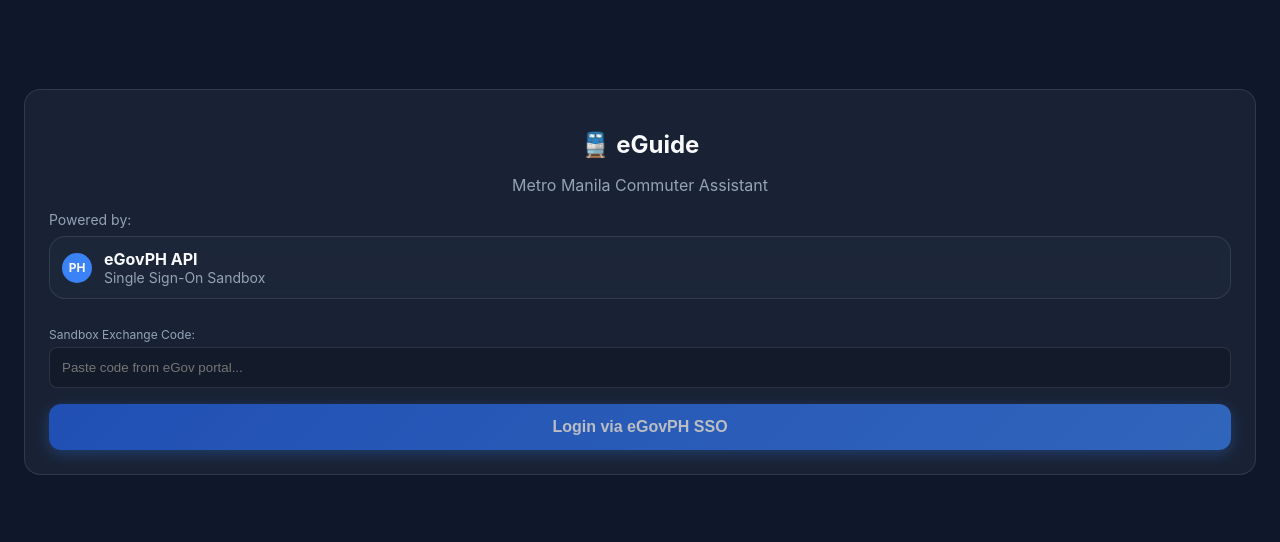
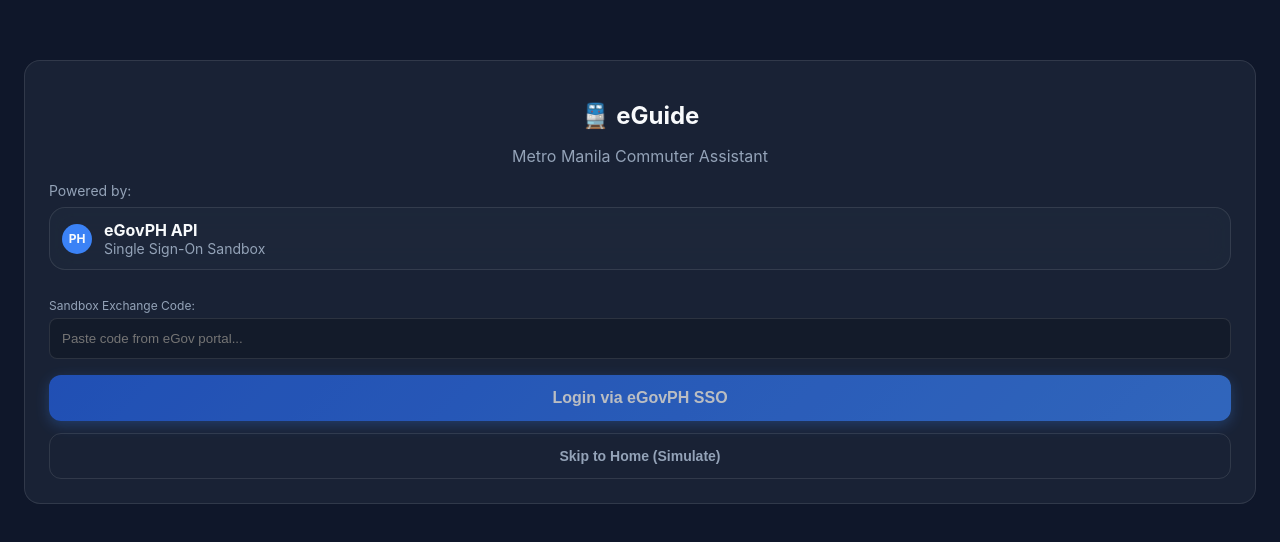
Before and after one commit to justinGabster/eGuide, a Next.js app: page / in a window 1280 px wide. Shown: the part 118-660 px from the top of the page. Built offline with nearby package versions, Linux system fonts and the light colour scheme.

Commit message:
feat: add simulation bypass button for quick testing

```diff
--- a/app/page.tsx
+++ b/app/page.tsx
@@ -93,9 +93,27 @@
           onClick={handleSSOLogin}
           disabled={loading || !exchangeCode}
           className="btn-primary"
-          style={{ width: '100%', opacity: (loading || !exchangeCode) ? 0.7 : 1 }}
+          style={{ width: '100%', opacity: (loading || !exchangeCode) ? 0.7 : 1, marginBottom: '12px' }}
         >
           {loading ? 'Authenticating...' : 'Login via eGovPH SSO'}
+        </button>
+
+        <button
+          onClick={() => router.push('/home')}
+          disabled={loading}
+          style={{
+            width: '100%',
+            padding: '14px 24px',
+            borderRadius: '12px',
+            background: 'transparent',
+            color: 'var(--text-secondary)',
+            border: '1px solid var(--border-color)',
+            cursor: 'pointer',
+            fontSize: '14px',
+            fontWeight: '600'
+          }}
+        >
+          Skip to Home (Simulate)
         </button>
       </div>
     </main>
```
